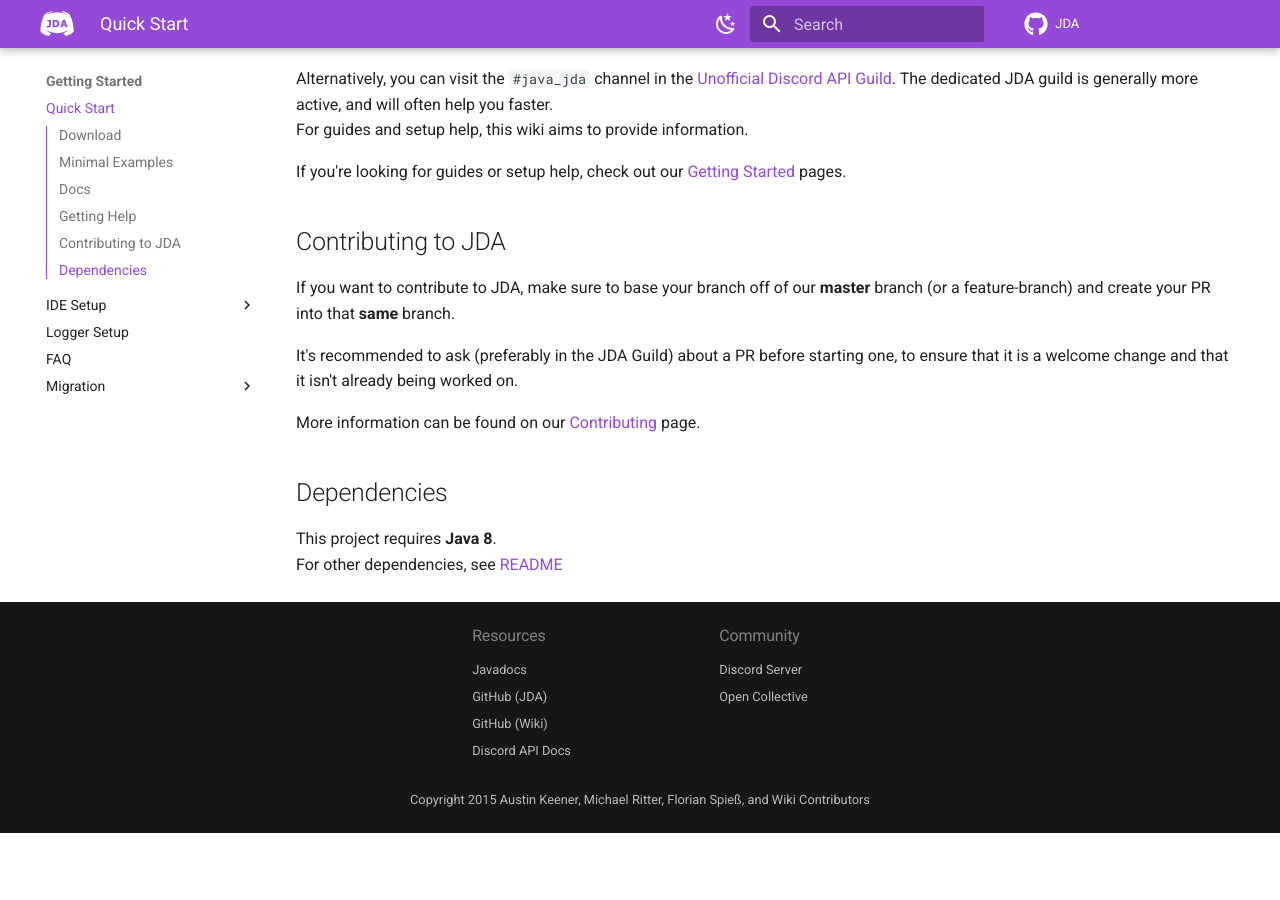
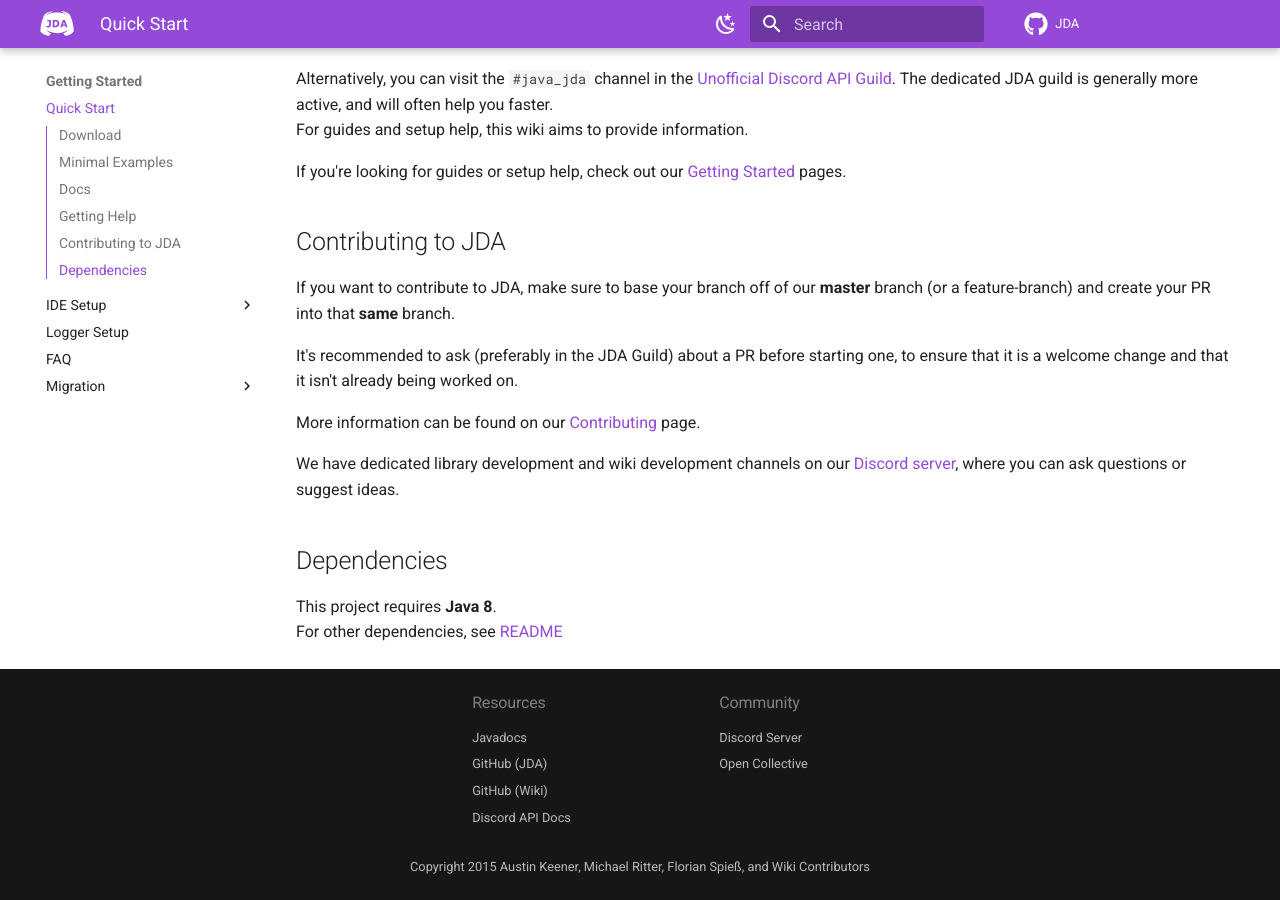
Before and after one commit to discord-jda/JDA-Website, an MkDocs documentation site: the page built from docs/getting-started/quickstart.md, in a window 1280 px wide and 900 px high, scrolled down 1924 px. Built offline with MkDocs 1.6.1 and Material for MkDocs 9.7.7, drawn with Linux system fonts in a browser that asks for light colours; comment, search, counter and statistics services are not loaded; before the commit the page ends 2757 px from its top, so only the background shows below that.

Commit message:
Add back information on wiki development in a cunning disguise

```diff
--- a/docs/getting-started/quickstart.md
+++ b/docs/getting-started/quickstart.md
@@ -136,6 +136,8 @@
 
 More information can be found on our [Contributing](../contributing/contributing.md) page.
 
+We have dedicated library development and wiki development channels on our [Discord server](https://discord.gg/0hMr4ce0tIl3SLv5), where you can ask questions or suggest ideas.
+
 ## Dependencies
 This project requires **Java 8**.<br>
 For other dependencies, see [README](https://github.com/DV8FromTheWorld/JDA5/tree/master/README.md)
```
